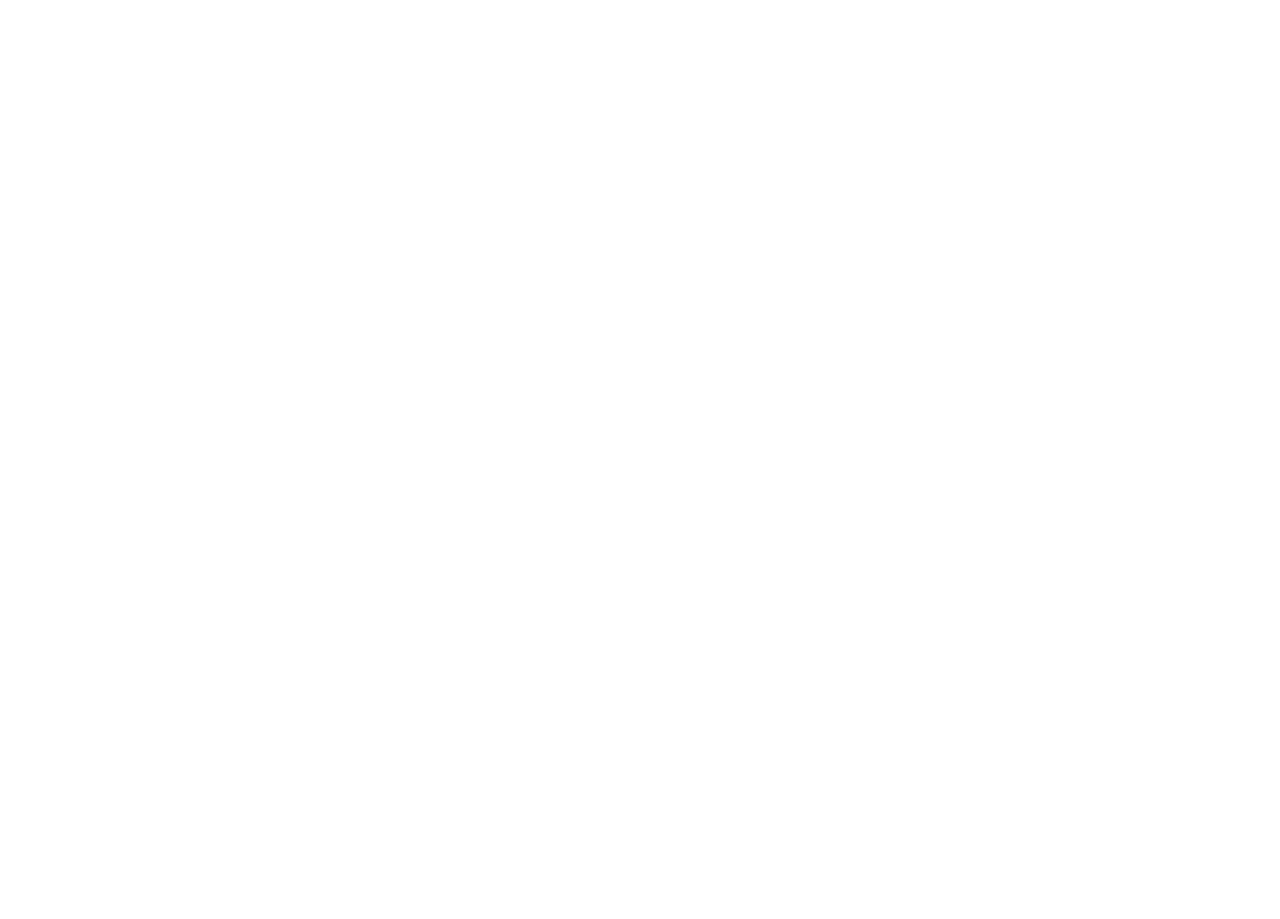
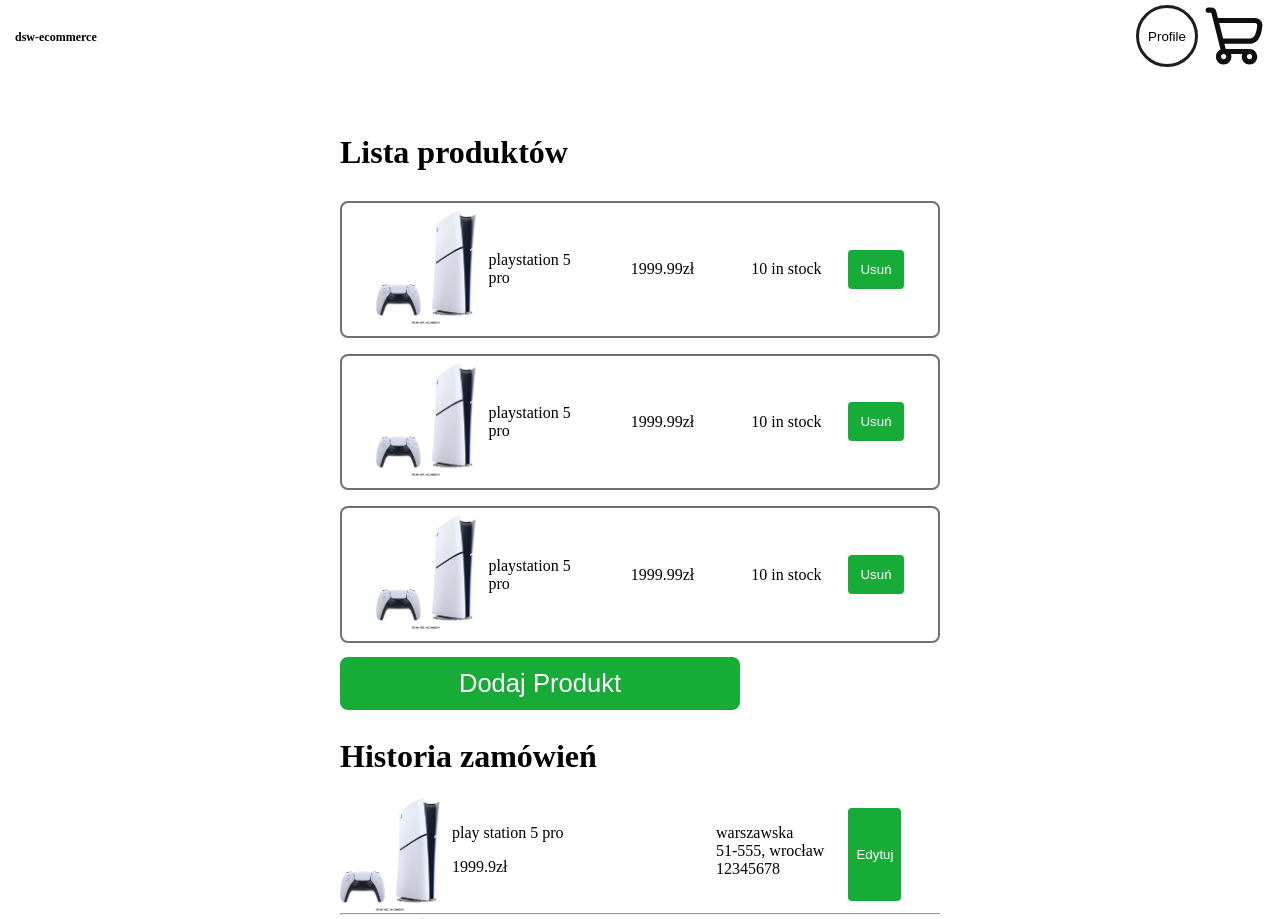
Before and after one commit to Listwas/dsw-ecommerce, a React (Vite) app in the folder frontend/: page /admin_dashboard in a window 1280 px wide. Before the commit this address had no page. Shown: the top 919 px of the page. Before the commit the page ends 800 px from the top, so only its background shows below. Built offline with nearby package versions, Linux system fonts and the light colour scheme.

Commit message:
feat: admin dashboard, product history component

```diff
--- a/frontend/src/App.jsx
+++ b/frontend/src/App.jsx
@@ -1,5 +1,5 @@
 import { Routes, Route } from 'react-router-dom'
-//import AdminDashboard from './pages/AdminDashboard'
+import AdminDashboard from './pages/AdminDashboard'
 import AdminLogin from './pages/AdminLogin'
 //import Cart from './pages/Cart'
 //import Delivery from './pages/Delivery'
@@ -25,6 +25,7 @@
                 <Route path="/register" element={<Register />} />
                 <Route path='/password_reset' element={<PasswordReset />} />
                 <Route path='/user_dashboard' element={<UserDashboard />} />
+                <Route path='/admin_dashboard' element={<AdminDashboard />} />
             </Routes>
         </>
     )
--- a/frontend/src/components/ProductHistory.jsx
+++ b/frontend/src/components/ProductHistory.jsx
@@ -1,6 +1,9 @@
 import styles from '../styles/ProductHistory.module.css'
+import { useLocation } from 'react-router-dom'
 
 export default function ProductHistory({ image, alt, product_name, user_name, price, address, postal_code, city, telephone }) {
+    const location = useLocation()
+    const isAdminDashboard = location.pathname === '/admin_dashboard'
     return (
         <>
             <div className={styles.product_box}>
@@ -19,6 +22,9 @@
                         <li> {telephone} </li>
                     </ul>
                 </div>
+                {isAdminDashboard && (
+                    <button className={styles.edit_button}> Edytuj </button>
+                )}
                 <hr />
             </div>
         </>
--- /dev/null
+++ b/frontend/src/components/ProductList.jsx
@@ -0,0 +1,32 @@
+import styles from '../styles/Admin_User_Dashboard.module.css'
+import s from '../styles/ProductList.module.css'
+
+export default function ProductList({ image, alt, product_name, product_price, product_quantity }) {
+    return (
+        <div className={styles.center}>
+            <div className={styles.wrapper}>
+                <div className={s.product_box}>
+                    <div className={s.product_photo}>
+                        <img src={image} alt={alt} />
+                    </div>
+
+                    <div className={s.product_text}>
+                        <p>{product_name}</p>
+                    </div>
+
+                    <div className={s.product_price}>
+                        <p>{product_price}zł</p>
+                    </div>
+
+                    <div className={s.product_quantity}>
+                        <p>{product_quantity} in stock </p>
+                    </div>
+
+                    <div>
+                        <button className={s.edit_button} >Usuń</button>
+                    </div>
+                </div>
+            </div>
+        </div>
+    )
+}
--- a/frontend/src/pages/AdminDashboard.jsx
+++ b/frontend/src/pages/AdminDashboard.jsx
@@ -0,0 +1,68 @@
+import NavBar from '../components/NavBar'
+import Button from '../components/Button'
+import ProductHistory from '../components/ProductHistory'
+import styles from '../styles/Admin_User_Dashboard.module.css'
+import img from '../assets/ps5.jpg'
+import ProductList from '../components/ProductList'
+
+export default function AdminDashboard() {
+    return (
+        <>
+            <NavBar />
+
+            <div className={styles.center}>
+                <div className={styles.wrapper}>
+                    <h1>Lista produktów</h1>
+                    <ProductList
+                        image={img}
+                        alt='ps5'
+                        product_name='playstation 5 pro'
+                        product_price='1999.99'
+                        product_quantity='10'
+                    />
+
+                    <ProductList
+                        image={img}
+                        alt='ps5'
+                        product_name='playstation 5 pro'
+                        product_price='1999.99'
+                        product_quantity='10'
+                    />
+
+                    <ProductList
+                        image={img}
+                        alt='ps5'
+                        product_name='playstation 5 pro'
+                        product_price='1999.99'
+                        product_quantity='10'
+                    />
+                    <Button width={400} placeholder='Dodaj Produkt' />
+                    <h1> Historia zamówień </h1>
+                    <ProductHistory
+                        image={img}
+                        alt='ps5'
+                        name='andrzej'
+                        product_name='play station 5 pro'
+                        price='1999.9'
+                        address='warszawska'
+                        postal_code='51-555'
+                        city='wrocław'
+                        telephone='12345678'
+                    />
+
+                    <ProductHistory
+                        image={img}
+                        alt='ps5'
+                        name='andrzej'
+                        product_name='play station 5 pro'
+                        price='1999.9'
+                        address='warszawska'
+                        postal_code='51-555'
+                        city='wrocław'
+                        telephone='12345678'
+                    />
+                </div>
+            </div>
+        </>
+    )
+}
--- a/frontend/src/pages/UserDashboard.jsx
+++ b/frontend/src/pages/UserDashboard.jsx
@@ -2,8 +2,9 @@
 import InputField from '../components/InputField'
 import Button from '../components/Button'
 import ProductHistory from '../components/ProductHistory'
-import styles from '../styles/UserDashboard.module.css'
+import styles from '../styles/Admin_User_Dashboard.module.css'
 import img from '../assets/ps5.jpg'
+
 export default function UserDashboard() {
     return (
         <>
--- a/frontend/src/styles/UserDashboard.module.css
+++ b/frontend/src/styles/Admin_User_Dashboard.module.css
@@ -10,3 +10,8 @@
     display: flex;
     flex-flow: column nowrap;
 }
+
+.product_box {
+    border: #717171;
+    width: 600px;
+}
--- a/frontend/src/styles/ProductHistory.module.css
+++ b/frontend/src/styles/ProductHistory.module.css
@@ -31,3 +31,13 @@
 .product_history ul {
     list-style: none;
 }
+
+.edit_button {
+    padding: 8px;
+    margin: 12px;
+    cursor: pointer;
+    background-color: #16AC37;
+    color: white;
+    border: none;
+    border-radius: 4px;
+}
--- /dev/null
+++ b/frontend/src/styles/ProductList.module.css
@@ -0,0 +1,38 @@
+.product_box {
+    display: flex;
+    align-items: center;
+    justify-content: center;
+    flex-flow: row nowrap;
+    padding: 8px;
+    margin: 8px 0 8px 0;
+    border: 2px solid #717171;
+    border-radius: 8px;
+}
+
+.product_photo {
+    width: 100px;
+}
+
+.product_photo img {
+    width: 100%;
+    height: 100%;
+    object-fit: contain;
+}
+
+.product_text,
+.product_price,
+.product_quantity {
+    display: flex;
+    justify-content: center;
+    width: 100px;
+    padding: 12px;
+}
+
+.edit_button {
+    padding: 12px;
+    cursor: pointer;
+    background-color: #16AC37;
+    color: white;
+    border: none;
+    border-radius: 4px;
+}
```
